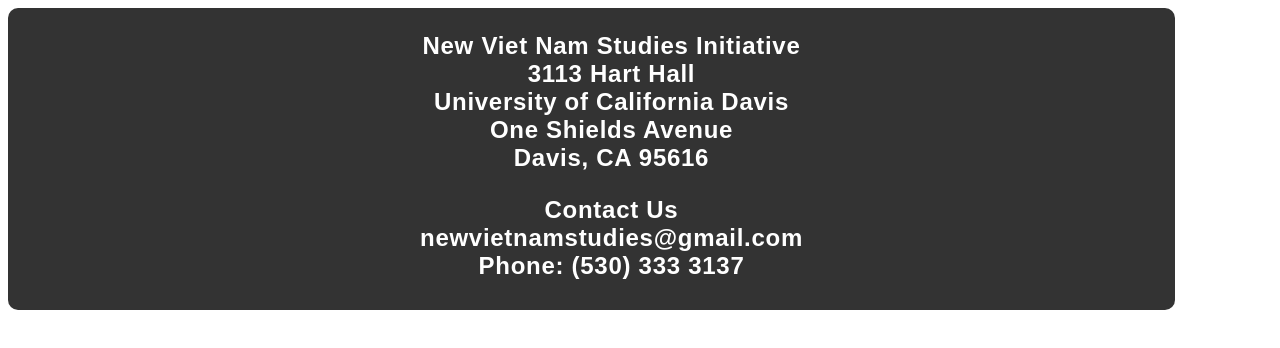
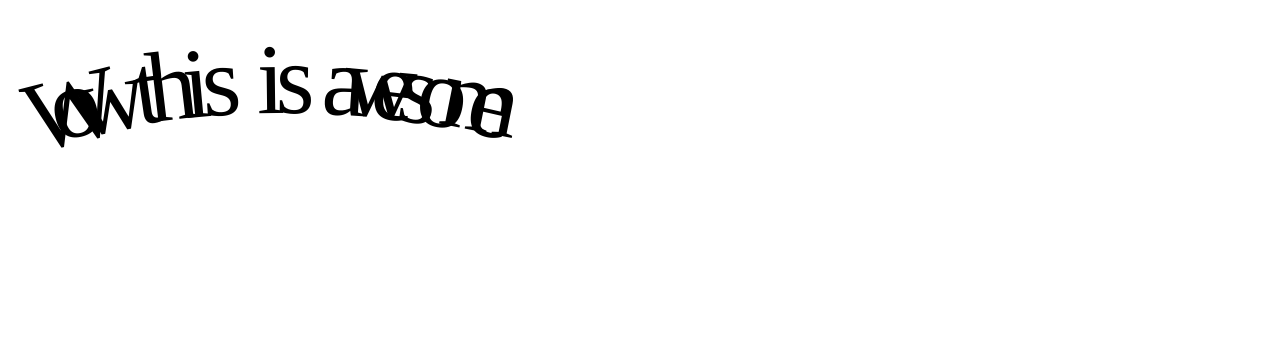
Before and after one commit to include-davis/nvsi, a Next.js app: page /testing/test in a window 1280 px wide. Shown: the top 348 px of the page. Built offline with nearby package versions, Linux system fonts and the light colour scheme.

Commit message:
Tried creating the circle for NVSI Address component. Too hard!
I feel like I am going crazy

```diff
--- /dev/null
+++ b/components/addressCircle.js
@@ -0,0 +1,16 @@
+import styles from '../components/addressCircle.module.css'
+import cn from 'classnames'
+import updateCurvedText from '../libs/curvedText';
+
+//! Not finish
+
+export default function Circle ({ Text, Type }) {
+    require('classnames');
+
+    console.log({ Text });
+    return (
+        <>
+
+        </>
+    )
+}
--- /dev/null
+++ b/libs/curvedText.js
@@ -0,0 +1,9 @@
+/**
+ * https://gist.github.com/codingdudecom/29c9ab69f12c6d72964eb9ce90c87e78
+ *
+ * Curved Text Generator JS
+JS function to generate curved text from a HTML text element. This technique make a span element for each letter and rotates it slightly. Generate a
+circle text by adjusting the font site and circle radius.
+
+A Pen by Ion Emil Negoita on CodePen.
+ */
--- /dev/null
+++ b/libs/curvedText.module.css
@@ -0,0 +1,13 @@
+.text {
+    position: relative;
+    display: inline-block;
+    margin: 0 auto;
+    font-size: 100px;
+}
+
+.spanItem {
+    min-width: 0.5em;
+    text-align: center;
+    padding: 0;
+    margin: 0;
+}
--- a/package.json
+++ b/package.json
@@ -8,6 +8,7 @@
     "lint": "next lint"
   },
   "dependencies": {
+    "classnames": "^2.3.1",
     "next": "12.0.9",
     "react": "17.0.2",
     "react-dom": "17.0.2"
--- a/pages/testing/test.js
+++ b/pages/testing/test.js
@@ -1,4 +1,7 @@
 import Address from "../../components/address";
+import Circle from "../../components/addressCircle";
+
+
 // New Viet Nam Studies Initiative
 // 3113 Hart Hall
 // University of California Davis
@@ -22,11 +25,82 @@ const contact = [
     "Phone: (530) 333 3137"
 ]
 
+import styles from '../../libs/curvedText.module.css'
+
+function UpdateCurvedText ({ curvedText, radius }) {
+    curvedText.props.style.minWidth = "initial";
+    curvedText.props.style.minHeight = "initial";
+
+    let w = curvedText.props.style.width, h = curvedText.props.style.height;
+
+
+    curvedText.props.style.minWidth = w;
+    curvedText.props.style.minHeight = h;
+
+    w = w.slice(0, -2)
+    w = parseInt(w)
+    h = h.slice(0, -2)
+    h = parseInt(h)
+
+    let spans = [];
+    let text = curvedText.props.children;
+
+
+    let circleLength = 2 * Math.PI * radius;
+
+    let angleRad = w / (2 * radius);
+
+    let angle = 2 * angleRad * 180 / Math.PI / text.length;
+
+    Array.from(text).forEach((letter, index) => {
+
+        spans.push(<span key={index} className={styles.spanItem} style={{
+            position: "absolute",
+            height: `${radius}px`,
+            transformOrigin: "bottom center",
+        }}>
+            {letter}
+        </span>);
+    });
+
+    Array.from(spans).forEach(( elem, index ) => {
+        elem.props.style.transform = `translate(${w / 2}px,0px) rotate(${index * angle - text.length * angle / 2}deg)`
+        console.log(elem.props.style)
+    })
+
+    return (
+        <div className={styles.text}>
+            {spans}
+        </div>
+    )
+}
+
+
 export default function Test () {
+    // const text = "New Viet Nam Studies Initiative";
+    // const [textStyle, changeTextSyle] = useMeasure(text);
+    console.log("Here")
+    console.log(styles.text)
+    const text = <p
+        style={{
+            minWidth: '0.5em',
+            minHeight: '0.5em',
+            width: '500px',
+            height: '500px',
+
+            position: 'relative',
+            display: 'inline-block',
+            margin: '0 auto',
+            fontSize: '100px'
+        }}
+        >Wow this is awesome
+    </p>;
+    console.log(text);
     return (
         <>
-            <Address PhysAddress={address} ContactInfo={contact} />
-
+            <UpdateCurvedText curvedText={text} radius={1000} />
+            <Circle Text={"New Viet Nam Studies Initiative"} Type="left" />
+            {/* <Address PhysAddress={address} ContactInfo={contact} /> */}
             {/* <p className={styles.rotateLeft}>{PhysAddress[0]}</p>
             <p className={styles.rotateRight}>{PhysAddress[0]}</p> */}
         </>
```
Also changed, not shown: components/addressCircle.module.css (added), 1 other file (tests, documents, lock files or other folders).
